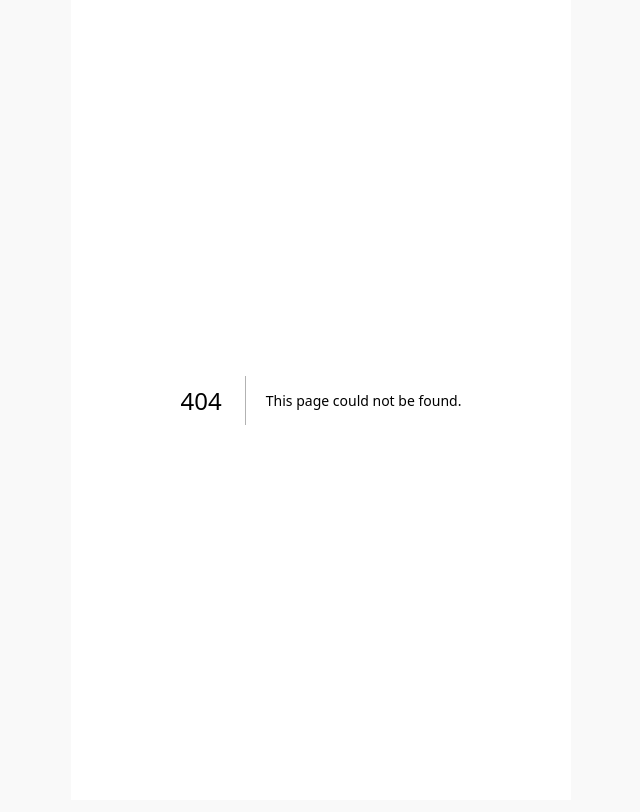
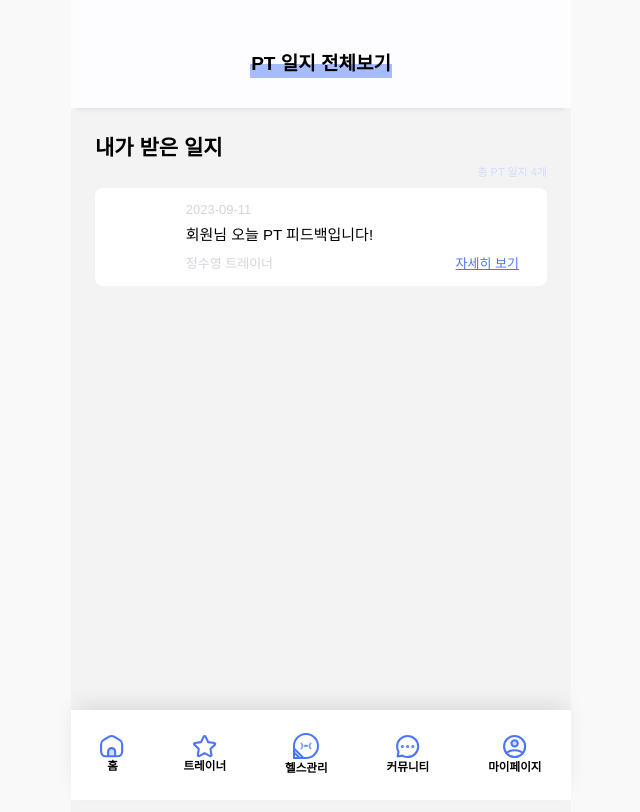
Before and after one commit to 123rudgks/health_geine, a Next.js app: page /pt-log in a window 1280 px wide. Before the commit this address had no page. Shown: the top 812 px of the page, without its empty margins (319-959 px from the left). Built offline with nearby package versions, Linux system fonts and the light colour scheme; a web font is replaced by a local one.

Commit message:
feat: pt 일지 목록 페이지 개발

```diff
--- /dev/null
+++ b/src/app/pt-log/page.tsx
@@ -0,0 +1,57 @@
+'use client';
+
+import { useRouter } from 'next/navigation';
+import BottomNavigationBar from '@/components/BottomNavigationBar/BottomNavigationBar';
+import Box from '@/components/Box/Box';
+import TopBottomBarTemplate from '@/components/Template/TopBottomBarPage';
+
+type Props = {};
+
+const Page = (props: Props) => {
+  const router = useRouter();
+  return (
+    <TopBottomBarTemplate
+      _topNode={
+        <div className="h-full w-full bg-[#FDFDFF] pt-16 shadow-[0_6px_6px_-6px_rgba(0,0,0,0.13)]">
+          <div className="grid justify-items-center">
+            <div className="flex h-[14px] w-[142px] flex-col justify-end bg-primary-200">
+              <h1 className="text-center text-[19px] font-[700] text-black">
+                PT 일지 전체보기
+              </h1>
+            </div>
+          </div>
+        </div>
+      }
+      _bottomNode={<BottomNavigationBar />}
+      _contentDivProps={{ className: 'bg-[#f3f3f3]' }}
+    >
+      <div className="flex h-[100vh] w-full flex-col px-6 pt-6">
+        <h1 className="text-[21px] font-bold text-black">내가 받은 일지</h1>
+        <p className="align-end flex justify-end text-[11px] font-medium text-primary-100">
+          총 PT 일지 4개
+        </p>
+        <Box className="my-2 flex rounded-[8px] bg-white">
+          <Box className="h-[70px] w-[70px]" />
+          <div className="flex w-[100%] flex-col px-4">
+            <p className="text-[13px] font-[500] text-gray-300">2023-09-11</p>
+            <h2 className="pb-2 pt-1 text-[15px] font-[500] text-black">
+              회원님 오늘 PT 피드백입니다!
+            </h2>
+            <div className="flex justify-between">
+              <h3 className="text-[13px] font-[500] text-gray-300">
+                정수영 트레이너
+              </h3>
+              <button onClick={() => router.push('/pt-log-detail')}>
+                <h3 className="text-[13px] font-[500] text-primary-400 underline">
+                  자세히 보기
+                </h3>
+              </button>
+            </div>
+          </div>
+        </Box>
+      </div>
+    </TopBottomBarTemplate>
+  );
+};
+
+export default Page;
```
